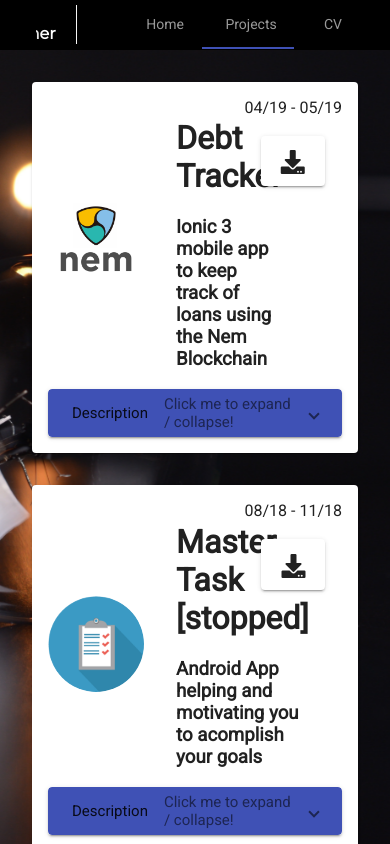
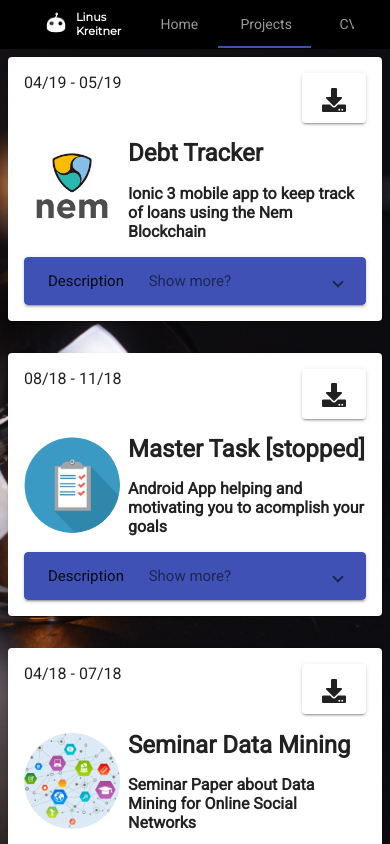
Before and after one commit to Linus4world/website, an Angular app: page /projects in a window 390 px wide. Built offline with nearby package versions, Linux system fonts and the light colour scheme.

Commit message:
fix: UI for mobile

```diff
--- a/src/app/app.component.html
+++ b/src/app/app.component.html
@@ -5,7 +5,7 @@
 <div id="background-img">
   <nav mat-tab-nav-bar>
     <a class="branding" href="./home" title="Home">
-      <img width="60" src="assets/icons/logo-white.png" style="margin-right: 0.5em">
+      <img src="assets/icons/logo-white.png">
       <strong>Linus Kreitner</strong>
     </a>
     <a mat-tab-link *ngFor="let link of navLinks" [routerLink]="link.link" routerLinkActive #rla="routerLinkActive"
--- a/src/app/app.component.scss
+++ b/src/app/app.component.scss
@@ -103,3 +103,24 @@
   height: 80%;
   width: 50%;
 }
+
+.branding > img{
+    margin-right: 0.5em;
+    width: 60px;
+}
+
+@media (max-width: 767px) {
+    .branding{
+        margin: 0;
+        font-size: 0.7em;
+    }
+
+    .branding:after {
+        display: none;
+    }
+
+    .branding > img{
+        margin-right: 0;
+        width: 40px;
+    }
+}
--- a/src/app/contact/contact.component.scss
+++ b/src/app/contact/contact.component.scss
@@ -68,3 +68,22 @@ mat-divider{
     position: relative !important;
     margin: auto !important;
 }
+
+@media (max-width: 767px) {
+    .contact-card{
+        padding: 1em;
+    }
+
+    .center{
+        padding: 0.5em;
+        height: 60%;
+    }
+
+    h1{
+        font-size: 2em;
+    }
+
+    p{
+        font-size: 1em;
+    }
+}
--- a/src/app/cv/cv.component.scss
+++ b/src/app/cv/cv.component.scss
@@ -80,3 +80,22 @@ mat-expansion-panel{
 .project div{
     display:table-cell;
 }
+
+@media (max-width: 767px) {
+    .CV-card{
+        margin: 0.5em;
+    }
+
+    .cv-img{
+        max-width: 80px;
+    }
+
+    .download-button{
+        font-size: 1em;
+        padding: 0.2em 0.5em;
+    }
+
+    .cv-header > h1{
+        font-size: 1.5em;
+    }
+}
--- a/src/app/home/home.component.html
+++ b/src/app/home/home.component.html
@@ -4,7 +4,7 @@
   <br><br><br>
   <div class="welcome">
     <!-- <img class="profile-img" src="../../assets/images/profile.png"> -->
-    <aside style="float: right; width: 50%;">
+    <aside>
       <h1>
         Linus <br>Kreitner
       </h1>
--- a/src/app/home/home.component.scss
+++ b/src/app/home/home.component.scss
@@ -1,9 +1,14 @@
+aside{
+    float: right;
+    width: 50%;
+}
 h1{
     font-size: 6em;
     font-weight: 200;
     line-height: 1em;
     text-align: center;
     color: whitesmoke;
+    text-shadow: 2px 2px 7px black;
 }
 h2{
     line-height: 1em;
@@ -12,7 +17,7 @@ h2{
 }
 .icon-button{
     background-color: transparent;
-    margin: 1em;
+    // margin: 0.5em;
     padding: 0;
     border: none;
     color: whitesmoke;
@@ -26,7 +31,7 @@ h2{
 
 .contact-icons{
     display: flex;
-    justify-content: space-around;
+    justify-content: space-between;
     overflow: hidden;
 }
 .welcome{
@@ -47,3 +52,18 @@ h2{
     border-radius: 100%;
     border: 2px solid #111;
 }
+
+@media (max-width: 767px) {
+    aside{
+        float: none;
+        width:100%;
+    }
+
+    h1{
+        font-size: 5em;
+    }
+    .icon-button{
+        margin: 0.5em;
+        font-size: 3em;
+    }
+}
--- a/src/app/image-slider/image-slider.component.html
+++ b/src/app/image-slider/image-slider.component.html
@@ -4,14 +4,14 @@
   <!-- Full-width images with number and caption text -->
   <div class="aspect-ratio-box-inside {{id}} fade" *ngFor="let image of images; let i=index">
     <div class="flexbox-centering">
-          <img src="{{image}}" alt="{{image}}">
+      <img src="{{image}}" alt="{{image}}" (click)="openImage(image)">
       <div class="text" *ngIf="captions">{{captions[i]}}</div>
     </div>
   </div>
 
   <!-- Next and previous buttons -->
-    <a *ngIf="images && images.length > 1" class="prev" (click)="plusSlides(-1)">&#10094;</a>
-    <a *ngIf="images && images.length > 1" class="next" (click)="plusSlides(1)">&#10095;</a>
+  <a *ngIf="images && images.length > 1" class="prev" (click)="plusSlides(-1, $event)">&#10094;</a>
+  <a *ngIf="images && images.length > 1" class="next" (click)="plusSlides(1, $event)">&#10095;</a>
 </div>
 <br>
 
--- a/src/app/image-slider/image-slider.component.ts
+++ b/src/app/image-slider/image-slider.component.ts
@@ -24,12 +24,18 @@ export class ImageSliderComponent implements OnInit, AfterViewInit {
   }
 
   // Next/previous controls
-  public plusSlides(n: number) {
+  public plusSlides(n: number, event?: { stopPropagation: () => void; }) {
+    if (event !== undefined) {
+      event.stopPropagation();
+    }
     this.showSlides(this.slideIndex += n);
   }
 
   // Thumbnail image controls
-  public currentSlide(n: number) {
+  public currentSlide(n: number, event?: { stopPropagation: () => void; }) {
+    if (event !== undefined) {
+      event.stopPropagation();
+    }
     this.showSlides(this.slideIndex = n);
   }
 
@@ -51,4 +57,9 @@ export class ImageSliderComponent implements OnInit, AfterViewInit {
     }
   }
 
+  public openImage(url: string) {
+    const win = window.open(url, '_blank');
+    win.focus();
+  }
+
 }
--- a/src/app/projects/projects.component.html
+++ b/src/app/projects/projects.component.html
@@ -7,7 +7,7 @@
       </button>
     </div>
     <div class="header">
-      <img src="{{p.logo}}" style="max-width: 6em; max-height: 6em; height: auto; width: auto;">
+      <img src="{{p.logo}}">
       <div class="p-titles">
         <h1>{{p.title}}</h1>
         <h3>{{p.shortDescription}}</h3>
@@ -19,7 +19,7 @@
           Description
         </mat-panel-title>
         <mat-panel-description>
-          Click me to expand / collapse!
+          Show more?
         </mat-panel-description>
       </mat-expansion-panel-header>
       <br>
--- a/src/app/projects/projects.component.scss
+++ b/src/app/projects/projects.component.scss
@@ -27,6 +27,10 @@
 .header > img{
     margin-right: 2em;
     border-radius: 50%;
+    max-width: 6em;
+    max-height: 6em;
+    height: auto;
+    width: auto;
 }
 
 .runtime{
@@ -54,3 +58,34 @@ mat-expansion-panel-header{
     margin: 1em auto 1em auto;
     position: relative;
 }
+
+@media (max-width: 767px) {
+    .project-container{
+        margin: 0;
+        padding: 0.5em;
+    }
+
+    .runtime{
+        float: none;
+        display: flex;
+        justify-content: space-between;
+    }
+    .download-button{
+        margin: 0;
+    }
+
+    .p-titles > h1{
+        font-size: 1.5em;
+    }
+    .p-titles > h3{
+        font-size: 1em;
+    }
+
+    .header > img{
+        margin-right: 0.5em;
+    }
+
+    .image-slider-container{
+        width: 100%;
+    }
+}
```
Lines whose indentation alone changed are shown as unchanged.
